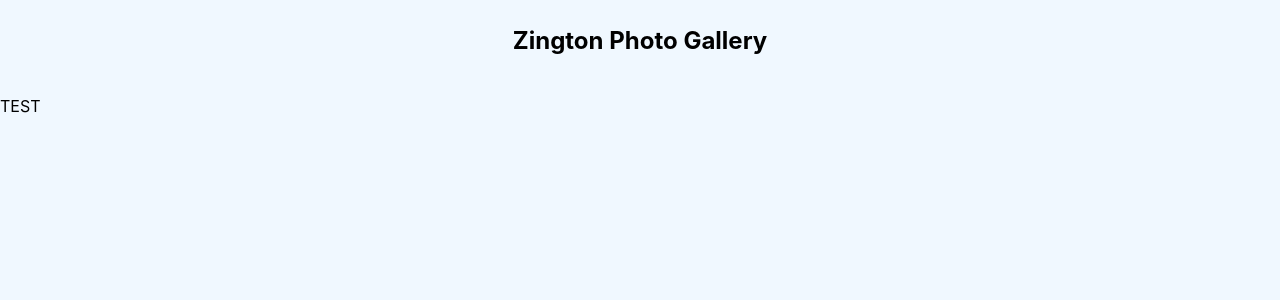
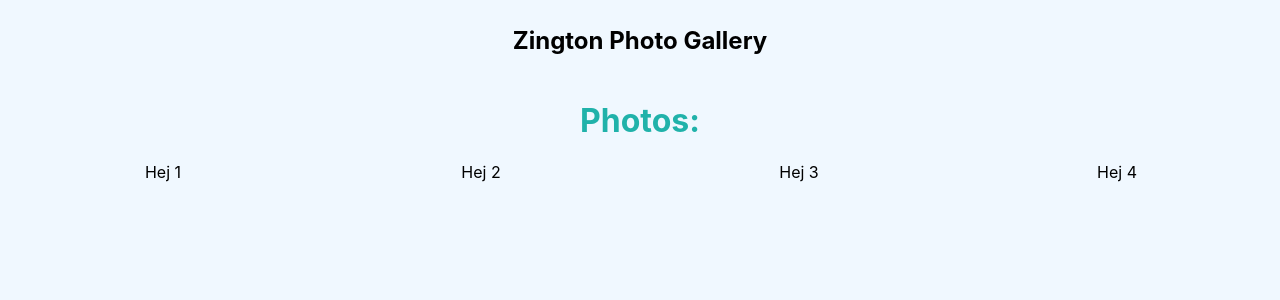
Before and after one commit to johanstroem/photo-gallery-test, a React (Create React App) app in the folder client/: page / in a window 1280 px wide. Shown: the top 300 px of the page. Built offline with nearby package versions, Linux system fonts and the light colour scheme.

Commit message:
create Gallery component and state with appContext

```diff
--- a/client/src/App.tsx
+++ b/client/src/App.tsx
@@ -1,6 +1,7 @@
 import React from 'react'
 import styled from 'styled-components'
-import { FlexColumn, media } from './components/layout'
+import Gallery from './components/gallery'
+import { FlexColumn } from './components/layout'
 
 function App() {
   return (
@@ -9,7 +10,7 @@ function App() {
         <Title>Zington Photo Gallery</Title>
       </AppHeader>
       <AppContent>
-        <p>TEST</p>
+        <Gallery />
       </AppContent>
     </AppContainer>
   )
@@ -31,12 +32,6 @@ const AppHeader = styled(FlexColumn)`
 
 const AppContent = styled(FlexColumn)`
   min-height: 90vh;
-  display: flex;
-  flex-direction: column;
-
-  @media ${media.desktop} {
-    flex-direction: row;
-  }
 `
 
 export default App
--- /dev/null
+++ b/client/src/components/gallery/Gallery.tsx
@@ -0,0 +1,39 @@
+import React from 'react'
+import styled from 'styled-components'
+import { useAppContext } from '../../service/appContext'
+import { FlexColumn, Row, Column } from '../layout'
+
+function Gallery() {
+  const { state, dispatch } = useAppContext()
+
+  return (
+    <GalleryContainer>
+      <GalleryHeader>Photos:</GalleryHeader>
+      <Row>
+        <Column>Hej 1</Column>
+        <Column>Hej 2</Column>
+        <Column>Hej 3</Column>
+        <Column>Hej 4</Column>
+      </Row>
+    </GalleryContainer>
+  )
+}
+
+const GalleryContainer = styled(FlexColumn)`
+  text-align: center;
+  flex-direction: flex-start;
+  min-width: 40vw;
+`
+
+const GalleryHeader = styled.h1`
+  color: LightSeaGreen;
+`
+
+const ImageContainer = styled.img`
+  margin-top: 8px;
+  vertical-align: middle;
+  width: 100%;
+`
+
+
+export default Gallery
--- /dev/null
+++ b/client/src/components/gallery/index.ts
@@ -0,0 +1,3 @@
+import Gallery from './Gallery'
+
+export default Gallery
--- /dev/null
+++ b/client/src/components/layout/Column.tsx
@@ -0,0 +1,19 @@
+import styled from 'styled-components'
+import { media } from './media'
+
+const Column = styled.div`
+  flex: 100%;
+  max-width: 100%;
+
+  @media ${media.tablet} {
+    flex: 50%;
+    max-width: 50%;
+  }
+
+  @media ${media.desktop} {
+    flex: 25%;
+    max-width: 25%;
+  }
+`
+
+export default Column
--- /dev/null
+++ b/client/src/components/layout/Row.tsx
@@ -0,0 +1,9 @@
+import styled from 'styled-components'
+
+const Row = styled.div`
+  display: flex;
+  flex-wrap: wrap;
+  padding: 0 4px;
+`
+
+export default Row
--- a/client/src/components/layout/index.ts
+++ b/client/src/components/layout/index.ts
@@ -1,5 +1,5 @@
 import FlexColumn from './FlexColumn'
-import FlexRow from './FlexRow'
-import { media } from './media'
+import Row from './Row'
+import Column from './Column'
 
-export { FlexColumn, FlexRow, media }
+export { FlexColumn, Row, Column }
--- a/client/src/components/layout/media.ts
+++ b/client/src/components/layout/media.ts
@@ -2,12 +2,10 @@ const sizes = {
   tablet: 768,
   desktop: 1024,
   widescreen: 1366,
-  uhd: 1980,
 }
 
 export const media = {
   tablet: `(min-width: ${sizes.tablet}px)`,
   desktop: `(min-width: ${sizes.desktop}px)`,
   widescreen: `(min-width: ${sizes.widescreen}px)`,
-  uhd: `(min-width: ${sizes.uhd}px)`,
 }
--- a/client/src/index.tsx
+++ b/client/src/index.tsx
@@ -3,10 +3,13 @@ import ReactDOM from 'react-dom'
 import './index.css'
 import App from './App'
 import reportWebVitals from './reportWebVitals'
+import { AppProvider } from './service/appContext'
 
 ReactDOM.render(
   <React.StrictMode>
-    <App />
+    <AppProvider>
+      <App />
+    </AppProvider>
   </React.StrictMode>,
   document.getElementById('root')
 )
--- /dev/null
+++ b/client/src/service/appContext.tsx
@@ -0,0 +1,58 @@
+import React, { createContext, useContext, useReducer } from 'react'
+import { getPhotos, Photo } from './photos'
+
+type Action = { type: 'get'; payload: Photo[] }
+
+type Dispatch = (action: Action) => void
+type State = {
+  photos: Photo[]
+}
+
+type AppProviderProps = { children: React.ReactNode }
+
+const AppStateContext =
+  createContext<{ state: State; dispatch: Dispatch } | undefined>(undefined)
+
+AppStateContext.displayName = 'AppContext'
+
+function appReducer(state: State, action: Action) {
+  switch (action.type) {
+    case 'get': {
+      return {
+        ...state,
+        photos: action.payload,
+      }
+    }
+    default: {
+      throw new Error(`Unhandled action type: ${action}`)
+    }
+  }
+}
+
+function AppProvider({ children }: AppProviderProps) {
+  const photos = getPhotos()
+  const initialState: State = {
+    photos,
+  }
+
+  const [state, dispatch] = useReducer(appReducer, initialState)
+  // NOTE: you *might* need to memoize this value
+  // Learn more in http://kcd.im/optimize-context
+  const value = { state, dispatch }
+
+  return (
+    <AppStateContext.Provider value={value}>
+      {children}
+    </AppStateContext.Provider>
+  )
+}
+
+function useAppContext() {
+  const context = useContext(AppStateContext)
+
+  if (context === undefined) {
+    throw new Error('useAppContext must be used within a CountProvider')
+  }
+  return context
+}
+export { AppProvider, useAppContext }
--- /dev/null
+++ b/client/src/service/photos.ts
@@ -0,0 +1,8 @@
+export type PhotoId = number
+
+export type Photo = {
+  id: PhotoId
+  name: string
+}
+
+export const getPhotos = (): Photo[] => []
```
